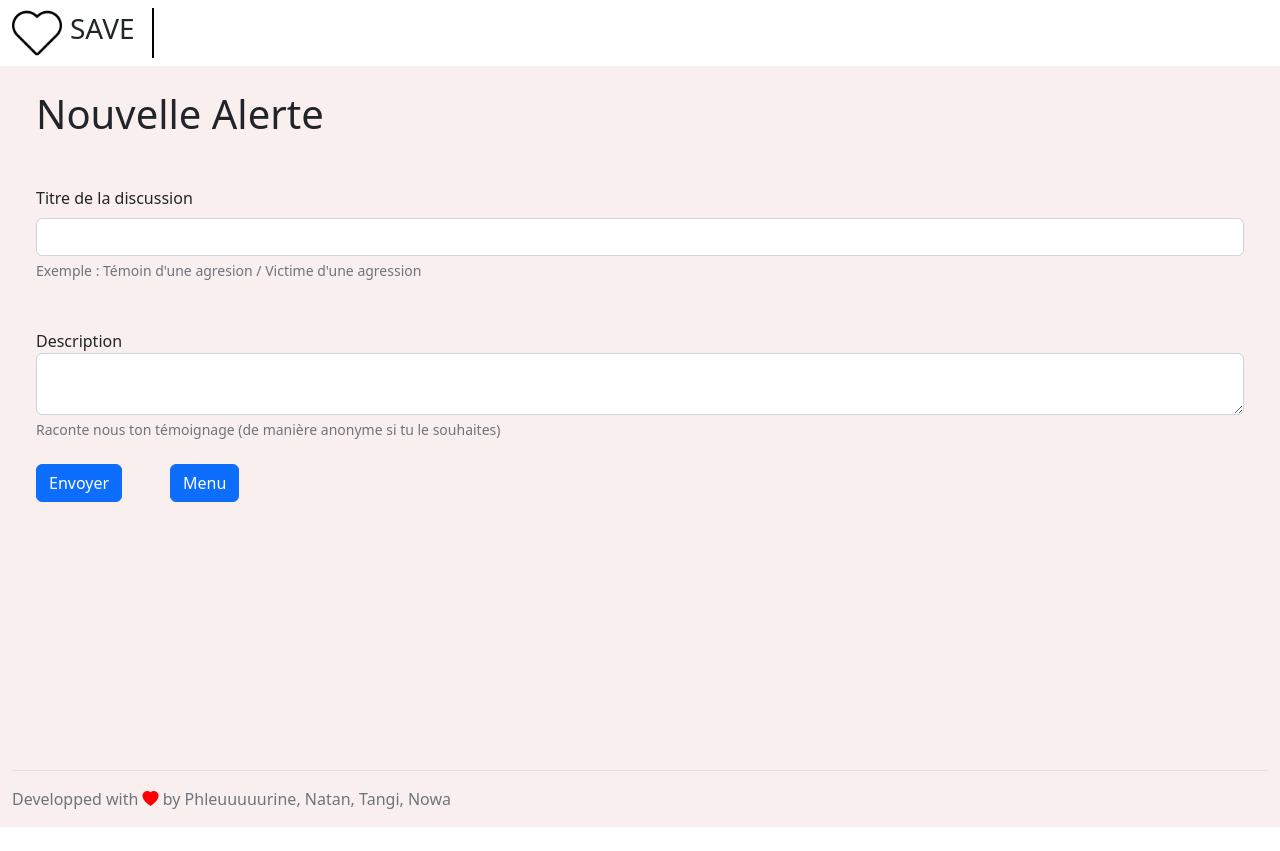
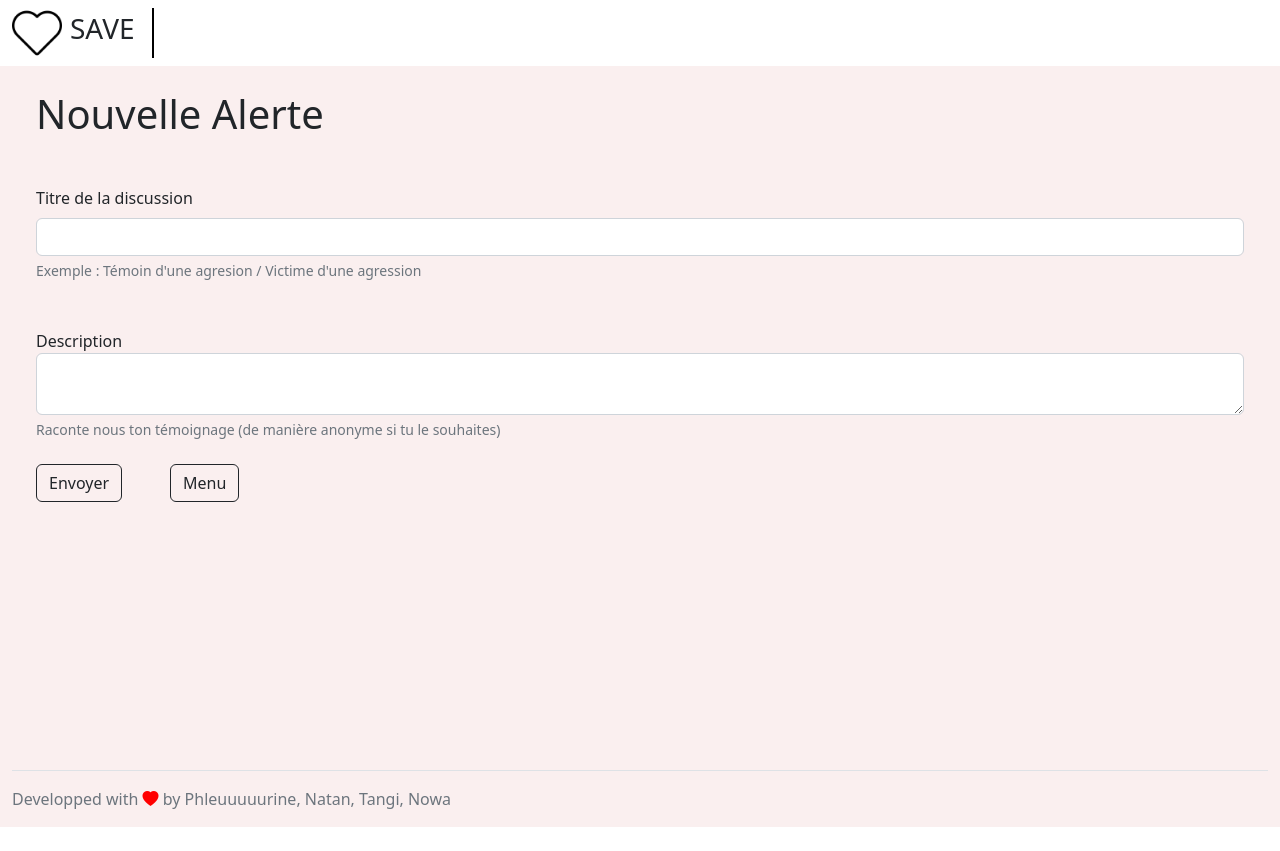
Before and after one commit to Noah-Langlois/Application_SAVE, a Vue app in the folder frontend/client_vue_global/: page /demandeur/1/form in a window 1280 px wide. Built offline with nearby package versions, Linux system fonts and the light colour scheme.

Commit message:
Modification de tout les bouttons et de l'affichage ou non de nouvelle alerte pour les admins

```diff
--- a/frontend/client_vue_global/src/components/Form.vue
+++ b/frontend/client_vue_global/src/components/Form.vue
@@ -51,8 +51,8 @@ function createAlerte(value,user) {
                     </div>
             </div>
             <div id="Buttons" class="m-4">
-                <button class="btn btn-primary me-5" @click="createAlerte('Home',$route.params.id)">Envoyer</button>
-                    <button class="btn btn-primary" @click="changeRoute('Home')">Menu</button>
+                <button class="btn btn-outline-dark me-5" @click="createAlerte('Home',$route.params.id)">Envoyer</button>
+                    <button class="btn btn-outline-dark" @click="changeRoute('Home')">Menu</button>
             </div>
 
     </main>
--- a/frontend/client_vue_global/src/components/ListChatrooms.vue
+++ b/frontend/client_vue_global/src/components/ListChatrooms.vue
@@ -44,12 +44,12 @@ function changeRoute(value) {
               </div>
             </div>
           </div>
-          <div class="row justify-content-center pt-5">
+          <div class="row justify-content-center pt-5" v-if="store.state.userType=='demandeur'">
             <div class="col container text-center">
               <button class="btn btn-outline-dark" @click="changeRoute('Form')">Nouvelle Alerte</button>
             </div>
           </div>
-          <div class="row justify-content-center mt-1">
+          <div class="row justify-content-center mt-1" v-if="store.state.isDiscussionNotEmpty">
             <div class="col container text-center">
               <img src="../../img/refresh_arrow.png" alt="refresh" width="20" height="20" />
             </div>
--- a/frontend/client_vue_global/src/components/Login.vue
+++ b/frontend/client_vue_global/src/components/Login.vue
@@ -25,7 +25,7 @@ store.methods.firstConnect(route.params.id)
                     <input type="text" class="form-control" id="login_password" style="max-width: 18rem;"/>
                     <p v-if="!store.state.rightPassword">Mot de passe incorrect</p>
                     <div class="mt-4">
-                        <button class="btn btn-primary" @click="checkPassword('Home',$route.params.id)">Confirmer</button>
+                        <button class="btn btn-outline-dark" @click="checkPassword('Home',$route.params.id)">Confirmer</button>
                     </div>
                 </div>
             </div>
@@ -43,7 +43,7 @@ store.methods.firstConnect(route.params.id)
                             <input type="text" class="form-control" id="login_password" style="max-width: 18rem;"/>
                             <p v-if="!store.state.rightPassword">Mot de passe incorrect</p>
                             <div class="mt-4">
-                                <button class="btn btn-primary" @click="checkPassword('Home',$route.params.id)">Confirmer</button>
+                                <button class="btn btn-outline-dark" @click="checkPassword('Home',$route.params.id)">Confirmer</button>
                             </div>
                         </div>
                     </div>
```
